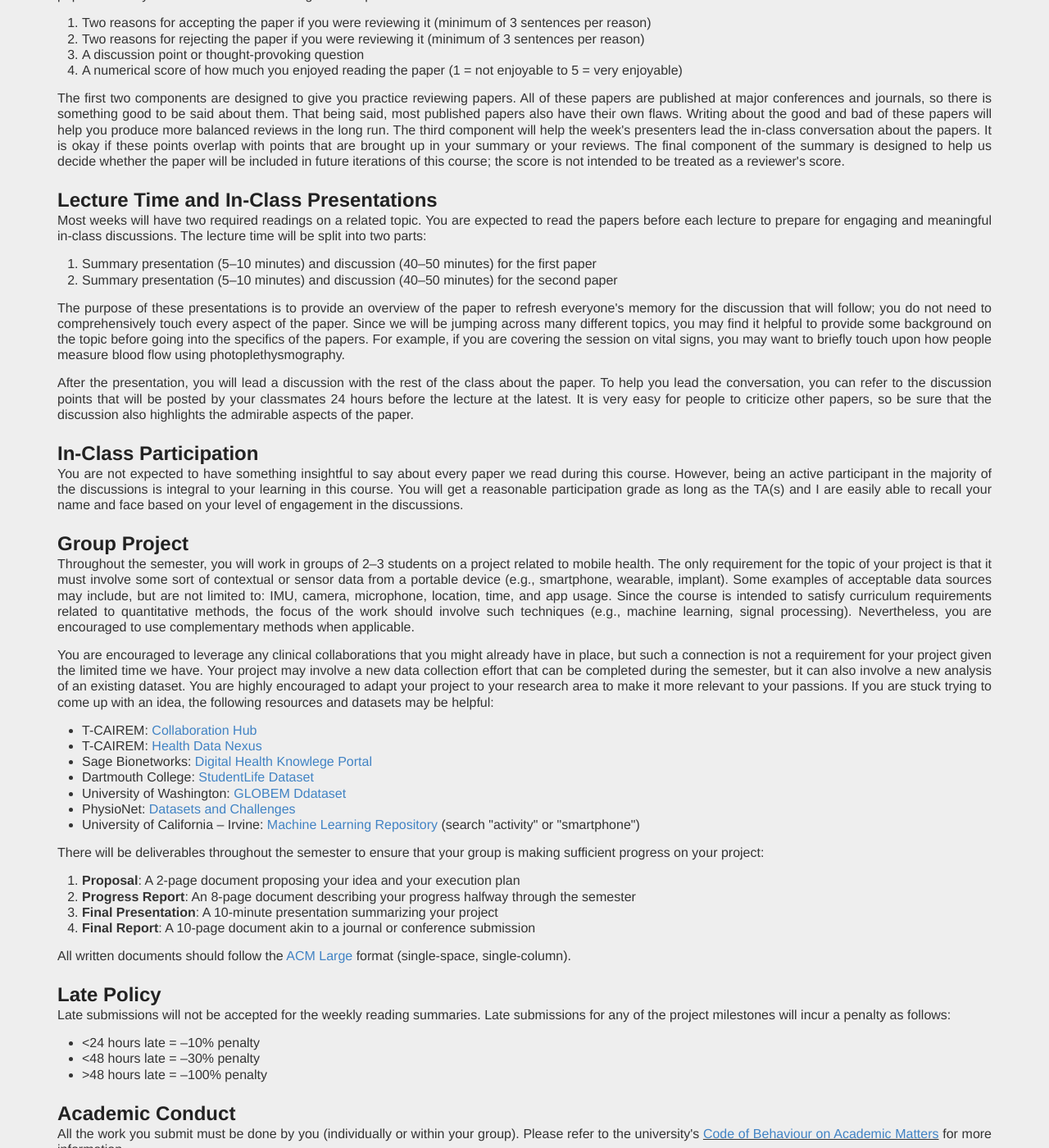
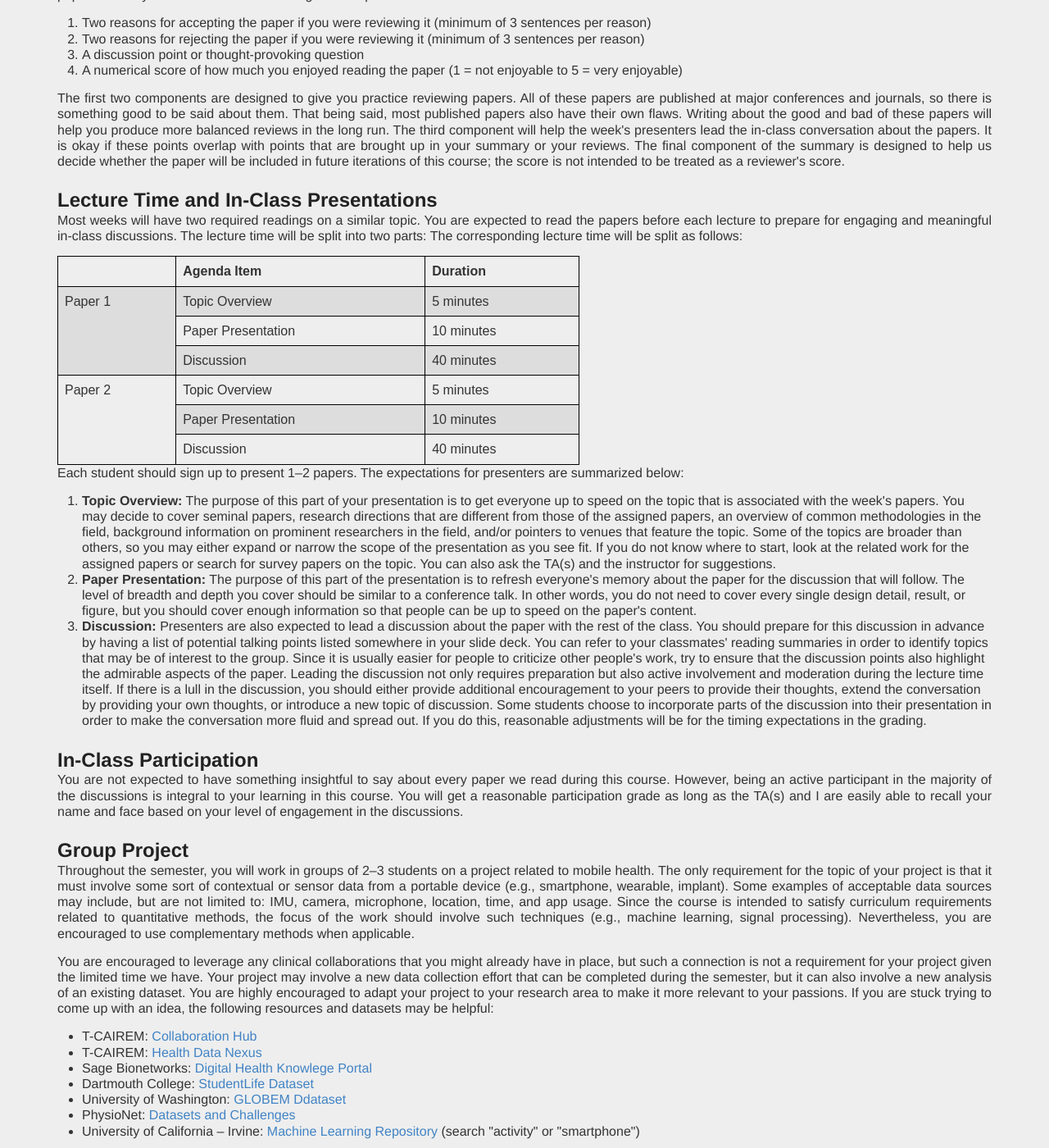
Before and after one commit to mariakakis/mhealth-course, a Jekyll site: the page built from syllabus/index.html, in a window 1280 px wide and 1400 px high, scrolled down 532 px. Shown: the whole window at 82% size. Built offline with Jekyll 4.4.1, drawn with Linux system fonts in a browser that asks for light colours; some web fonts are replaced.

Commit message:
updating syllabus and camera paper

```diff
--- a/syllabus/index.html
+++ b/syllabus/index.html
@@ -73,20 +73,52 @@ The first two components are designed to give you practice reviewing papers. All
 <!-- Structure -->
 <h2 id="present">Lecture Time and In-Class Presentations</h2>
 <p>
-Most weeks will have two required readings on a related topic. You are expected to read the papers before each lecture to prepare for engaging and meaningful in-class discussions. The lecture time will be split into two parts:
-<ol>
-  <li>Summary presentation (5–10 minutes) and discussion (40–50 minutes) for the first paper</li>
-  <li>Summary presentation (5–10 minutes) and discussion (40–50 minutes) for the second paper</li>
-</ol>
+Most weeks will have two required readings on a similar topic. You are expected to read the papers before each lecture to prepare for engaging and meaningful in-class discussions. The lecture time will be split into two parts: The corresponding lecture time will be split as follows:</p>
+<table style="border-collapse: collapse; width: 55.8982%;" border="1">
+    <tbody>
+        <tr>
+            <td><strong>&nbsp;</strong></td>
+            <td><strong>Agenda Item</strong></td>
+            <td><strong>Duration</strong></td>
+        </tr>
+        <tr>
+            <td rowspan="3">Paper 1</td>
+            <td>Topic Overview</td>
+            <td>5 minutes</td>
+        </tr>
+        <tr>
+            <td>Paper Presentation</td>
+            <td>10 minutes</td>
+        </tr>
+        <tr>
+            <td>Discussion</td>
+            <td>40 minutes</td>
+        </tr>
+        <tr>
+            <td rowspan="3">Paper 2</td>
+            <td>Topic Overview</td>
+            <td>5 minutes</td>
+        </tr>
+        <tr>
+            <td>Paper Presentation</td>
+            <td>10 minutes</td>
+        </tr>
+        <tr>
+            <td>Discussion</td>
+            <td>40 minutes</td>
+        </tr>
+    </tbody>
+</table>
+
+<p>
+Each student should sign up to present 1&ndash;2 papers. The expectations for presenters are summarized below:
 </p>
 
-<p>
-The purpose of these presentations is to provide an overview of the paper to refresh everyone's memory for the discussion that will follow; you do not need to comprehensively touch every aspect of the paper. Since we will be jumping across many different topics, you may find it helpful to provide some background on the topic before going into the specifics of the papers. For example, if you are covering the session on vital signs, you may want to briefly touch upon how people measure blood flow using photoplethysmography.
-</p>
-
-<p>
-After the presentation, you will lead a discussion with the rest of the class about the paper. To help you lead the conversation, you can refer to the discussion points that will be posted by your classmates 24 hours before the lecture at the latest. It is very easy for people to criticize other papers, so be sure that the discussion also highlights the admirable aspects of the paper.
-</p>
+<ol>
+  <li><b>Topic Overview:</b> The purpose of this part of your presentation is to get everyone up to speed on the topic that is associated with the week's papers. You may decide to cover seminal papers, research directions that are different from those of the assigned papers, an overview of common methodologies in the field, background information on prominent researchers in the field, and/or pointers to venues that feature the topic. Some of the topics are broader than others, so you may either expand or narrow the scope of the presentation as you see fit. If you do not know where to start, look at the related work for the assigned papers or search for survey papers on the topic. You can also ask the TA(s) and the instructor for suggestions.</li>
+  <li><b>Paper Presentation:</b> The purpose of this part of the presentation is to refresh everyone's memory about the paper for the discussion that will follow. The level of breadth and depth you cover should be similar to a conference talk. In other words, you do not need to cover every single design detail, result, or figure, but you should cover enough information so that people can be up to speed on the paper's content.</li>
+  <li><b>Discussion:</b> Presenters are also expected to lead a discussion about the paper with the rest of the class. You should prepare for this discussion in advance by having a list of potential talking points listed somewhere in your slide deck. You can refer to your classmates' reading summaries in order to identify topics that may be of interest to the group. Since it is usually easier for people to criticize other people's work, try to ensure that the discussion points also highlight the admirable aspects of the paper. Leading the discussion not only requires preparation but also active involvement and moderation during the lecture time itself. If there is a lull in the discussion, you should either provide additional encouragement to your peers to provide their thoughts, extend the conversation by providing your own thoughts, or introduce a new topic of discussion. Some students choose to incorporate parts of the discussion into their presentation in order to make the conversation more fluid and spread out. If you do this, reasonable adjustments will be for the timing expectations in the grading.</li>
+</ol>
 
 <!-- In-Class Participation -->
 <h2 id="participate">In-Class Participation</h2>
```
Also changed, not shown: _lectures/9_cameras.md (+4 -4 lines).
